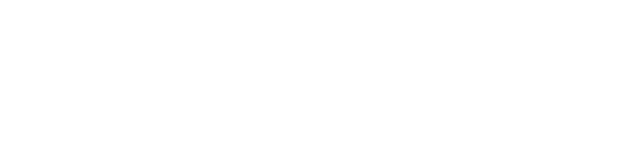
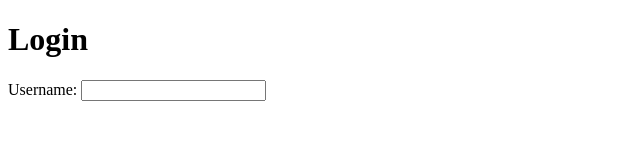
Before and after one commit to iamneo-production/dcafbbebfdeafe305677643bfdbccbfebeddone, a website: page public/index.html in a window 1280 px wide. Shown: the whole page, without its empty margins (0-640 px from the left). Drawn offline with Linux system fonts and the light colour scheme.

Commit message:
Backup Commit

```diff
--- a/public/index.html
+++ b/public/index.html
@@ -8,6 +8,14 @@
   <title>Validation</title>
 </head>
 <body>
-
+  <div class="login-container">
+    <h1>Login</h1>
+    <form>
+      <div class="">
+        <label for="Username">Username:</label>
+        <input type="">
+      </div>
+    </form>
+  </div>
 </body>
 </html>
```
